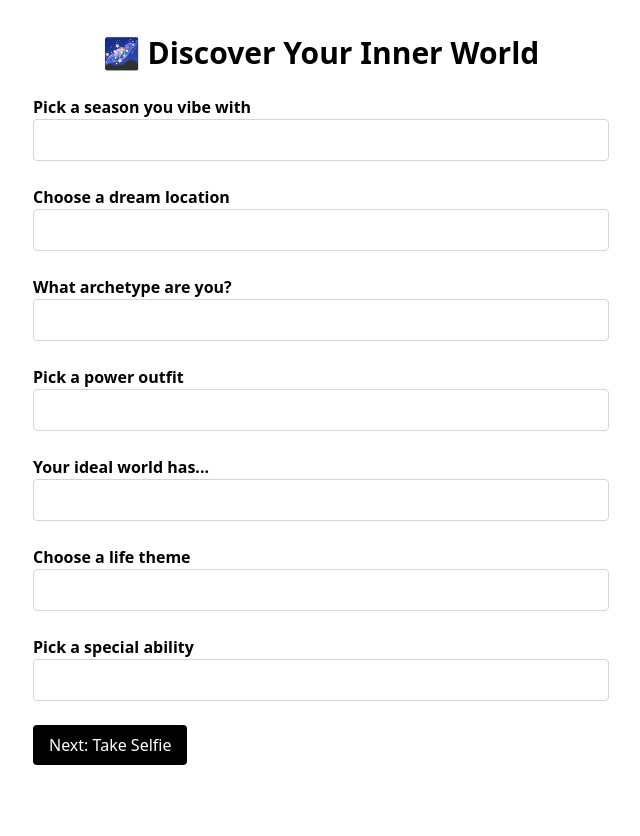
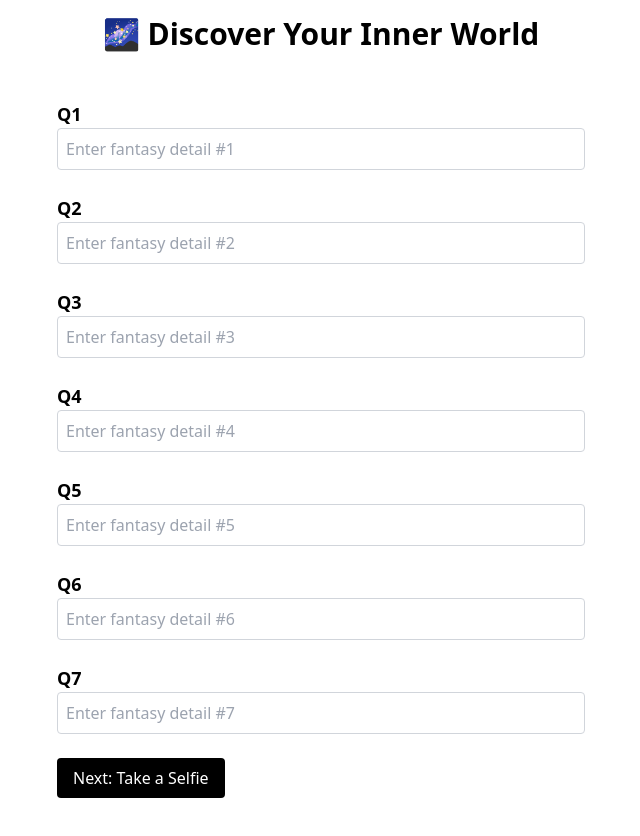
Before and after one commit to saifkazi25/IT129, a Next.js app: page / in a window 1280 px wide. Shown: the whole page, without its empty margins (319-959 px from the left). Before the commit the page ends 800 px from the top, so only its background shows below. Built offline with nearby package versions, Linux system fonts and the light colour scheme.

Commit message:
Update QuizForm.tsx

```diff
--- a/components/QuizForm.tsx
+++ b/components/QuizForm.tsx
@@ -1,56 +1,42 @@
 'use client';
+import { useRouter } from 'next/navigation';
 import { useState } from 'react';
-import { useRouter } from 'next/navigation';
-
-const questions = [
-  "Pick a season you vibe with",
-  "Choose a dream location",
-  "What archetype are you?",
-  "Pick a power outfit",
-  "Your ideal world has...",
-  "Choose a life theme",
-  "Pick a special ability",
-];
 
 export default function QuizForm() {
   const router = useRouter();
-  const [answers, setAnswers] = useState(Array(7).fill(''));
+  const [answers, setAnswers] = useState<string[]>(Array(7).fill(""));
 
   const handleChange = (index: number, value: string) => {
-    const updatedAnswers = [...answers];
-    updatedAnswers[index] = value;
-    setAnswers(updatedAnswers);
+    const updated = [...answers];
+    updated[index] = value;
+    setAnswers(updated);
   };
 
-  const handleSubmit = (e: React.FormEvent) => {
-    e.preventDefault();
-
-    if (answers.some(ans => ans.trim() === '')) {
-      alert('Please answer all questions');
-      return;
-    }
-
-    localStorage.setItem('quizAnswers', JSON.stringify(answers));
-    router.push('/selfie');
+  const handleSubmit = () => {
+    localStorage.setItem("fantasy-answers", JSON.stringify(answers));
+    router.push("/selfie");
   };
 
   return (
-    <form onSubmit={handleSubmit} className="space-y-6">
-      {questions.map((q, idx) => (
-        <div key={idx}>
-          <label className="block font-semibold">{q}</label>
+    <div className="p-6 max-w-2xl mx-auto space-y-6">
+      {answers.map((_, i) => (
+        <div key={i}>
+          <label className="block font-semibold text-lg">Q{i + 1}</label>
           <input
             type="text"
             className="w-full p-2 border border-gray-300 rounded"
-            value={answers[idx]}
-            onChange={(e) => handleChange(idx, e.target.value)}
-            required
+            value={answers[i]}
+            onChange={(e) => handleChange(i, e.target.value)}
+            placeholder={`Enter fantasy detail #${i + 1}`}
           />
         </div>
       ))}
-      <button type="submit" className="px-4 py-2 bg-black text-white rounded">
-        Next: Take Selfie
+      <button
+        onClick={handleSubmit}
+        className="bg-black text-white py-2 px-4 rounded hover:bg-gray-800"
+      >
+        Next: Take a Selfie
       </button>
-    </form>
+    </div>
   );
 }
```
